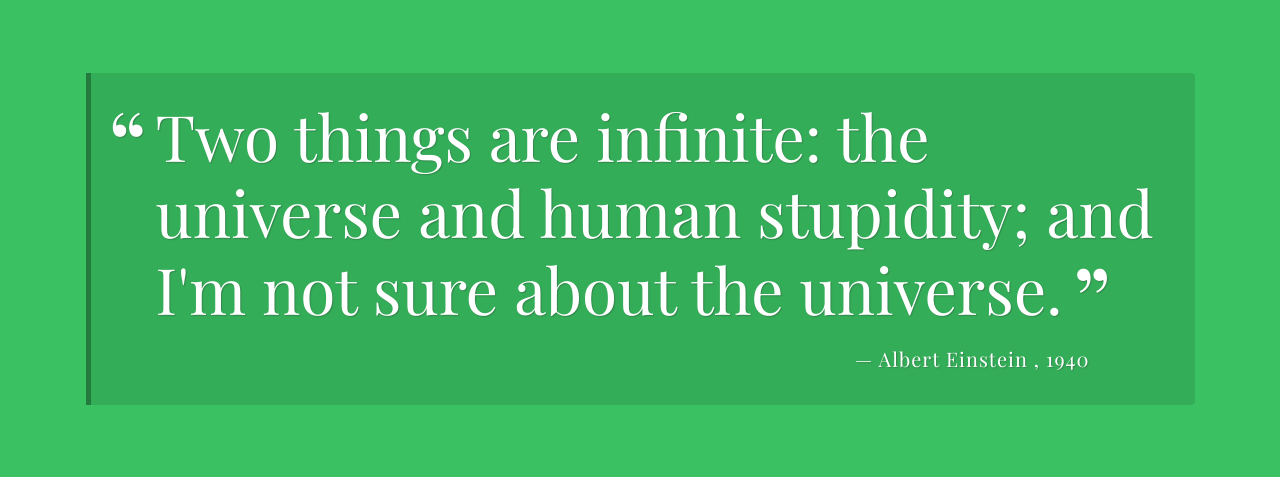
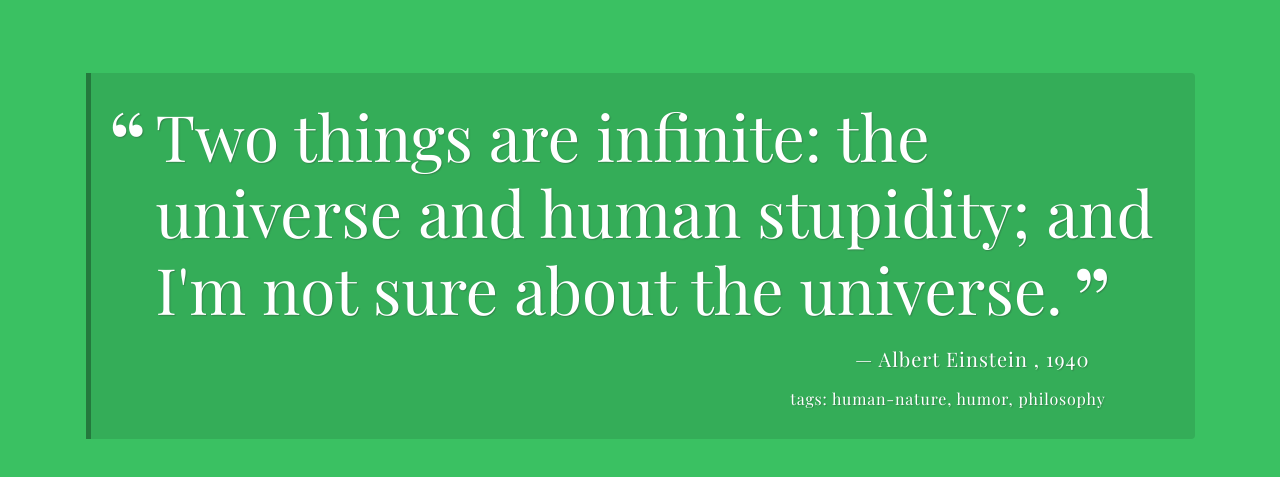
Before and after one commit to kyrstinlawson/techdegree-project-1, a plain HTML site: page index.html in a window 1280 px wide. Both pictures are taken after a click on the button "Show another quote". Shown: the part 147-624 px from the top of the page. Drawn offline with nearby package versions, Linux system fonts and the light colour scheme; a web font is replaced by a local one.

Commit message:
Included tags on webpage
Added CSS properties for tags and added code to display when available

```diff
--- a/css/styles.css
+++ b/css/styles.css
@@ -163,4 +163,12 @@
   .source {
     font-size: 1.25rem;
   }
+
+  .tags {
+    font-size: 1rem;
+    letter-spacing: 0.05em;
+    line-height: 1.1;
+    text-align: right;
+    margin-right: 4em;
+  }
 }
--- a/js/script.js
+++ b/js/script.js
@@ -52,8 +52,7 @@
 
 
 /***
- * `printQuote` function: uses the getRandomQuote function
-  and produces HTML needed to show quote and source as well as year and citation where applicable.
+ * `printQuote` function: uses the getRandomQuote function and produces HTML needed to show quote and source as well as year, citation and tags where applicable.
 ***/
  function printQuote() {
    let quoteObject = getRandomQuote();
@@ -68,6 +67,9 @@
       html = html + `<span class="year"> ${quoteObject.year} </span>`
     }
     html = html + `</p>`;
+    if ( quoteObject.tags ) {
+      html = html + `<p class="tags">tags: ${quoteObject.tags.join(", ")}</p>`
+    }
   document.getElementById('quote-box').innerHTML = html;
  }
 
```
